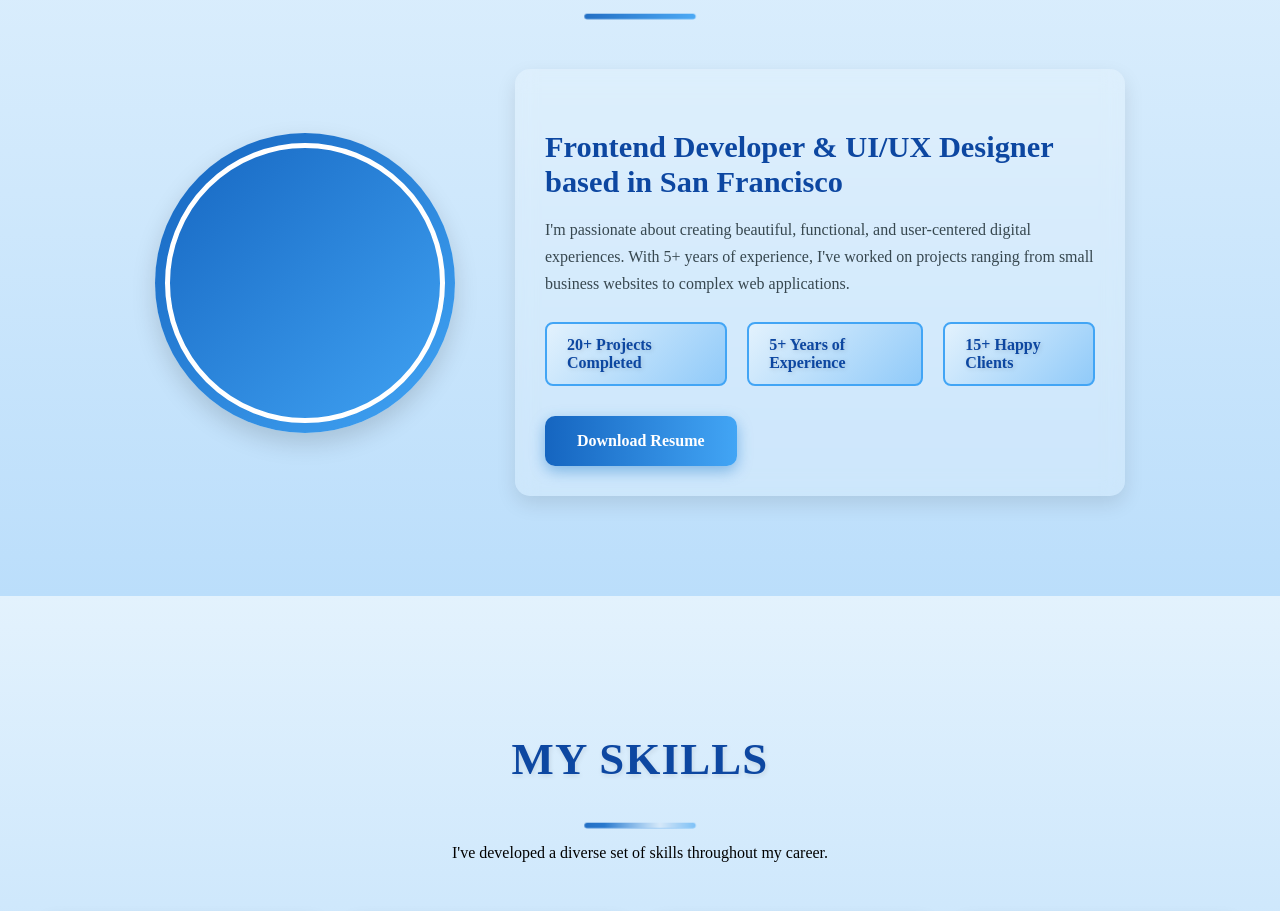
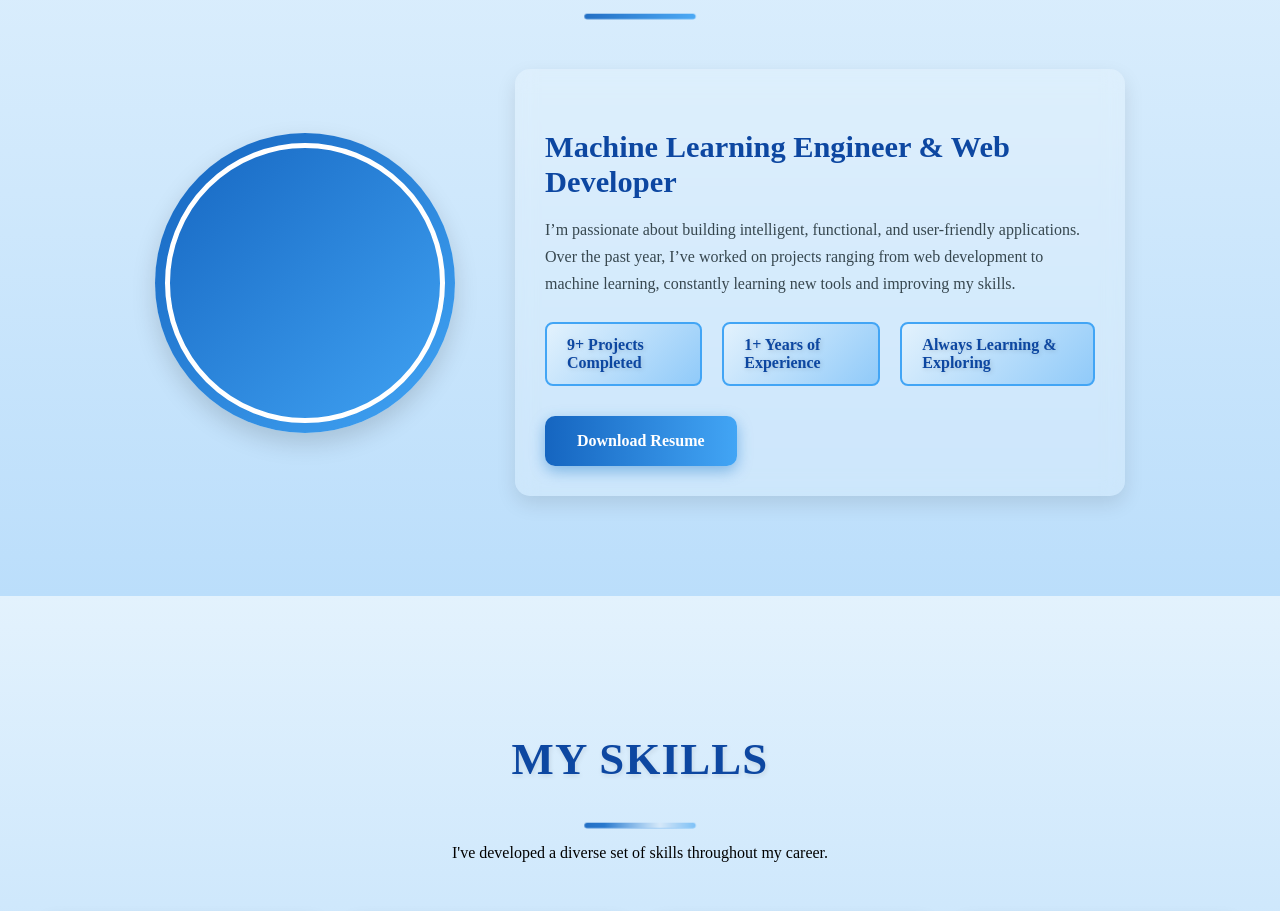
Before and after one commit to Darshan980/portfolio, a React (Vite) app: page / in a window 1280 px wide. Shown: the part 920-1831 px from the top of the page. Built offline with nearby package versions, Linux system fonts and the light colour scheme.

Commit message:
Update About.jsx

```diff
--- a/src/components/About.jsx
+++ b/src/components/About.jsx
@@ -37,17 +37,16 @@ function About() {
           transition={{ duration: 0.8 }}
           viewport={{ once: true, amount: 0.3 }}
         >
-          <h3>Frontend Developer & UI/UX Designer based in San Francisco</h3>
+          <h3>Machine Learning Engineer & Web Developer</h3>
           <p>
-            I'm passionate about creating beautiful, functional, and user-centered digital experiences.
-            With 5+ years of experience, I've worked on projects ranging from small business websites to complex web applications.
+           I’m passionate about building intelligent, functional, and user-friendly applications. Over the past year, I’ve worked on projects ranging from web development to machine learning, constantly learning new tools and improving my skills.
           </p>
 
           {/* Stats Section */}
           <div className="about-stats">
-            <span className="about-stat">20+ Projects Completed</span>
-            <span className="about-stat">5+ Years of Experience</span>
-            <span className="about-stat">15+ Happy Clients</span>
+            <span className="about-stat">9+ Projects Completed</span>
+            <span className="about-stat">1+ Years of Experience</span>
+            <span className="about-stat">Always Learning & Exploring</span>
           </div>
 
           {/* Resume Button */}
```
